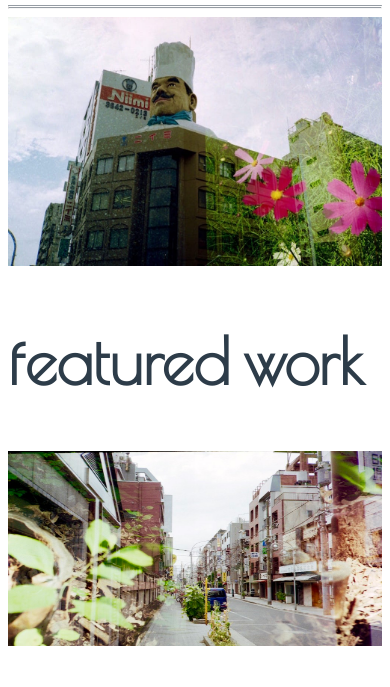
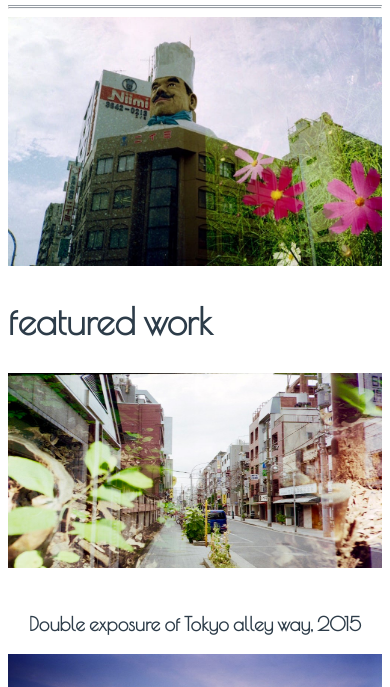
Before and after one commit to sharkwhistle/Portfolio, a plain HTML site: page index.html in a window 390 px wide. Shown: the part 154-841 px from the top of the page. Drawn offline with nearby package versions, Linux system fonts and the light colour scheme.

Commit message:
fixed .feature class
Resizes when viewport is at smaller size

```diff
--- a/css/main.css
+++ b/css/main.css
@@ -148,7 +148,7 @@ footer {
   .header-title h4 {
     font-size: 1em;
   }
-  .feature h1 {
+  .feature {
     font-size: 2.3em;
     font-weight: bold;
   }
```
